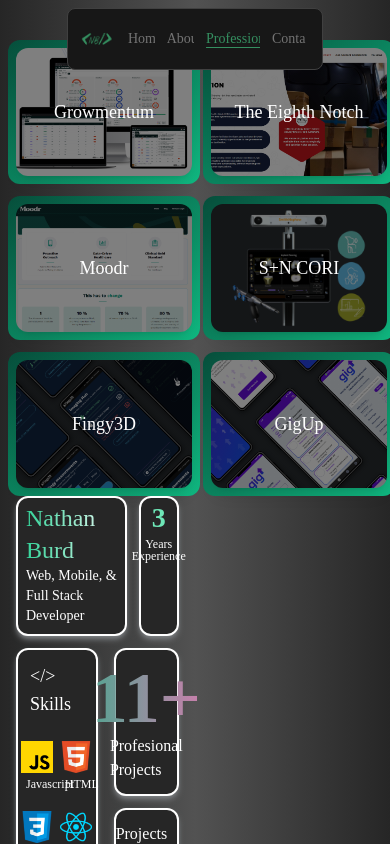
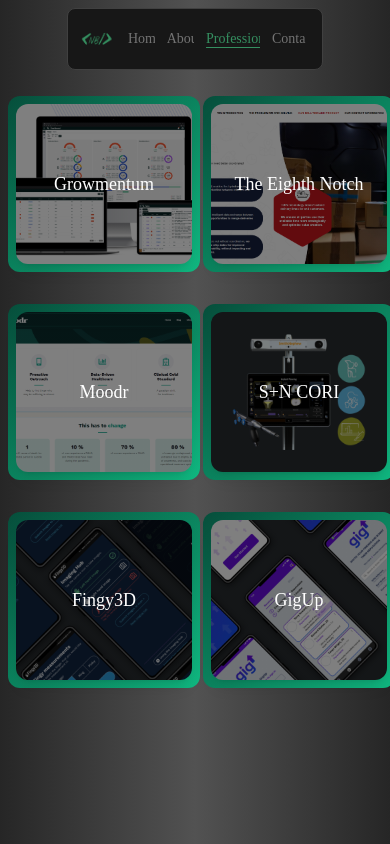
Before and after one commit to oNebzy/nathan-resume, a React (Create React App) app: page /MyWork in a window 390 px wide. Shown: the top 844 px of the page. Built offline with nearby package versions, Linux system fonts and the light colour scheme.

Commit message:
Reworked professional experience page for better UX on mobile

```diff
--- a/src/components/ProjectCard.jsx
+++ b/src/components/ProjectCard.jsx
@@ -56,7 +56,7 @@ export const ProjectCard = ({onClick, title, bgImage}) => {
         rotateX,
         transformStyle: "preserve-3d",
       }}
-      className="relative md:h-[15rem] md:w-[18rem] h-36 w-48 rounded-xl bg-gradient-to-br from-emerald-900 to-emerald-500 "
+      className="relative md:h-[15rem] md:w-[18rem] h-44 w-48 rounded-xl bg-gradient-to-br from-emerald-900 to-emerald-500 "
     >
       <div
         style={{
--- a/src/screens/ProfessionalScreen_Mobile.jsx
+++ b/src/screens/ProfessionalScreen_Mobile.jsx
@@ -0,0 +1,143 @@
+import React, { useState } from "react";
+import { AnimatePresence, motion, useIsPresent } from 'framer-motion';
+import { FloatingNavBar } from "../components/NavigationBar";
+import { ProjectCard } from "../components/ProjectCard"
+import AboutBento from "../bentoPages/AboutBento";
+import GrowmentumBento from "../bentoPages/GrowmentumBento";
+import T8nBento from "../bentoPages/T8nBento";
+import MoodrBento from "../bentoPages/MoodrBento";
+import GigUpBento from "../bentoPages/GigUpBento";
+import FingyBento from "../bentoPages/Fingy3DBento";
+import SNCoriBento from "../bentoPages/SNCoriBento";
+
+// project card bg images
+import GrowmentumBG from "../assets/projects/GrowmentumBG.png"
+import t8nBG from "../assets/projects/t8nBG.png"
+import MoodrBG from "../assets/projects/MoodrBG.png"
+import GigUpCard from "../assets/projects/GigUpCard.png"
+import FingyCard from "../assets/projects/FingyCard.png"
+import coriTest from "../assets/projects/coriTest.png"
+
+
+const Work = () => {
+
+  const [screenWidth, setScreenSize] = useState(window.innerWidth)
+
+  const updateScreenSize = () => {
+    setScreenSize(window.innerWidth)
+  }
+
+  const mobileThreshold = 768;
+  const isMobile = screenWidth < mobileThreshold
+
+  const isPresent = useIsPresent();
+
+  const [selectedProject, setSelectedProject] = useState(0);
+
+  const projectClicked = (id) => {
+    console.log(`clicked project:${id}`)
+    setSelectedProject(id)
+  }
+
+  const onProjectClose = () => {
+    setSelectedProject(0)
+  }
+
+  const renderProjectComponent = () => {
+    switch(selectedProject){
+      case 0:
+        return <AboutBento key="about"/>;
+      case 1:
+        return <GrowmentumBento key="growmentum" onClose={onProjectClose}/>
+      case 2:
+        return <T8nBento key="t8n" onClose={onProjectClose}/>
+      case 3:
+        return <MoodrBento key="moodr" onClose={onProjectClose}/>
+      case 4:
+        return <GigUpBento key="gigup" onClose={onProjectClose}/>
+      case 5:
+        return <FingyBento key="fingy" onClose={onProjectClose}/>
+      case 6:
+        return <SNCoriBento key="sncori" onClose={onProjectClose}/>
+      default:
+        return null
+
+    }
+  }
+
+  const CurrentBento = ({}) => {
+    return (
+      <div className="flex w-[50%]" id="ProjectContainer">
+        <AnimatePresence mode="wait">
+          {renderProjectComponent()}
+        </AnimatePresence>
+      </div>
+    );
+  };
+
+  const ProjectSection = ({}) => {
+    return (
+      <div className="md:w-[600px] w-full grid grid-cols-2 md:gap-x-16 md:gap-y-0 gap-y-3 md:ml-12 ml-2 pt-0 md:pt-[.7rem] ">
+        <ProjectCard onClick={() => projectClicked(1)} title="Growmentum" bgImage={GrowmentumBG}/>
+        <ProjectCard onClick={() => projectClicked(2)} title="The Eighth Notch" bgImage={t8nBG}/>
+        <ProjectCard onClick={() => projectClicked(3)} title="Moodr" bgImage={MoodrBG}/>
+        <ProjectCard onClick={() => projectClicked(6)} title="S+N CORI" bgImage={coriTest}/>
+        <ProjectCard onClick={() => projectClicked(5)} title="Fingy3D" bgImage={FingyCard}/>
+        <ProjectCard onClick={() => projectClicked(4)} title="GigUp" bgImage={GigUpCard}/>
+      </div>
+    );
+  }
+
+  useEffect(() => {
+    // Event listener for screen size changes
+    window.addEventListener('resize', updateScreenSize);
+
+    // Cleanup the event listener when the component unmounts
+    return () => {
+      window.removeEventListener('resize', updateScreenSize);
+    };
+  }, []);
+
+  return (
+    <div className="min-h-[100dvh] w-full bg-gradient-to-r from-neutral-800 via-neutral-600 to-neutral-800 overflow-hidden" >
+
+      <FloatingNavBar selectedTabId={1}/>
+
+      <div className="md:h-[100vh] h-fit flex md:flex-row flex-col bg-gradient-to-r from-neutral-800 via-neutral-600 to-neutral-800 md:pt-[5.5rem] pt-10">
+
+      {!isMobile ? (
+        <div>
+          {/* Project card section */}
+          <ProjectSection/>
+
+          {/* Divider section */}
+          <div className="md:flex hidden w-[7%] justify-center ">
+            <div className="w-[4px] h-[98%] bg-white"></div>
+          </div>
+
+          {/* Current bento section */}
+          <CurrentBento/>
+        </div>
+      ) : (
+        <div>
+
+        </div>
+      )}
+
+
+
+      </div>
+
+      <motion.div
+        initial={{ scaleX: 1 }}
+        animate={{ scaleX: 0, transition: { duration: 0.5, ease: "circOut" } }}
+        exit={{ scaleX: 1, transition: { duration: 0.5, ease: "circIn" } }}
+        style={{ originX: isPresent ? 0 : 1 }}
+        className="fixed top-0 left-0 right-0 bottom-0 bg-[#0C0C0D] z-20"
+      />
+
+    </div>
+  );
+};
+
+export default Work;
--- a/src/screens/Work.jsx
+++ b/src/screens/Work.jsx
@@ -1,4 +1,4 @@
-import React, { useState } from "react";
+import React, { useState, useEffect } from "react";
 import { AnimatePresence, motion, useIsPresent } from 'framer-motion';
 import { FloatingNavBar } from "../components/NavigationBar";
 import { ProjectCard } from "../components/ProjectCard"
@@ -21,17 +21,29 @@ import coriTest from "../assets/projects/coriTest.png"
 
 const Work = () => {
 
+  const [screenWidth, setScreenSize] = useState(window.innerWidth)
+
+  const updateScreenSize = () => {
+    setScreenSize(window.innerWidth)
+  }
+
+  const mobileThreshold = 768;
+  const isMobile = screenWidth < mobileThreshold
+
   const isPresent = useIsPresent();
 
   const [selectedProject, setSelectedProject] = useState(0);
+  const [isProjectSelected, setIsProjectSelected] = useState(false);
 
   const projectClicked = (id) => {
     console.log(`clicked project:${id}`)
     setSelectedProject(id)
+    setIsProjectSelected(true)
   }
 
   const onProjectClose = () => {
     setSelectedProject(0)
+    setIsProjectSelected(false)
   }
 
   const renderProjectComponent = () => {
@@ -56,41 +68,106 @@ const Work = () => {
     }
   }
 
+  const CurrentBento = () => {
     return (
-    <div className="min-h-[100dvh] w-full bg-gradient-to-r from-neutral-800 via-neutral-600 to-neutral-800 overflow-hidden" >
+      <div className="flex w-[50%]" id="ProjectContainer">
+        <AnimatePresence mode="wait">
+          {renderProjectComponent()}
+        </AnimatePresence>
+      </div>
+    );
+  };
 
-      <FloatingNavBar selectedTabId={1}/>
+  const MobileView = () => {
+    return (
+      <div className="w-full h-fit">
+        {isProjectSelected ? (
+          <CurrentBento/>
+        ) : (
+          <ProjectSectionMobile/>
+        )}
+      </div>
+    );
+  }
 
-      <div className="md:h-[100vh] h-fit flex md:flex-row flex-col bg-gradient-to-r from-neutral-800 via-neutral-600 to-neutral-800 md:pt-[5.5rem] pt-10">
-
-        {/* Project card section */}
-
+  const ProjectSection = () => {
+    return (
       <div className="md:w-[600px] w-full grid grid-cols-2 md:gap-x-16 md:gap-y-0 gap-y-3 md:ml-12 ml-2 pt-0 md:pt-[.7rem] ">
-
         <ProjectCard onClick={() => projectClicked(1)} title="Growmentum" bgImage={GrowmentumBG}/>
         <ProjectCard onClick={() => projectClicked(2)} title="The Eighth Notch" bgImage={t8nBG}/>
         <ProjectCard onClick={() => projectClicked(3)} title="Moodr" bgImage={MoodrBG}/>
         <ProjectCard onClick={() => projectClicked(6)} title="S+N CORI" bgImage={coriTest}/>
         <ProjectCard onClick={() => projectClicked(5)} title="Fingy3D" bgImage={FingyCard}/>
         <ProjectCard onClick={() => projectClicked(4)} title="GigUp" bgImage={GigUpCard}/>
+      </div>
+    );
+  }
 
+  const ProjectSectionMobile = () => {
+    return (
+      <AnimatePresence mode="wait">
+        <div className="w-full max-h-screen grid grid-cols-2 gap-y-8 ml-2">
+          {/* row 1 */}
+          <LeftFade delay={1} duration={1.8}>
+            <ProjectCard onClick={() => projectClicked(1)} title="Growmentum" bgImage={GrowmentumBG}/>
+          </LeftFade>
+          <RightFade delay={1} duration={1.8}>
+            <ProjectCard onClick={() => projectClicked(2)} title="The Eighth Notch" bgImage={t8nBG}/>
+          </RightFade>
+
+          {/* row 2 */}
+          <LeftFade delay={1.3} duration={1.8}>
+            <ProjectCard onClick={() => projectClicked(3)} title="Moodr" bgImage={MoodrBG}/>
+          </LeftFade>
+          <RightFade delay={1.3} duration={1.8}>
+            <ProjectCard onClick={() => projectClicked(6)} title="S+N CORI" bgImage={coriTest}/>
+          </RightFade>
+
+          {/* row 3 */}
+          <LeftFade delay={1.6} duration={1.8}>
+            <ProjectCard onClick={() => projectClicked(5)} title="Fingy3D" bgImage={FingyCard}/>
+          </LeftFade>
+          <RightFade delay={1.6} duration={1.8}>
+            <ProjectCard onClick={() => projectClicked(4)} title="GigUp" bgImage={GigUpCard}/>
+          </RightFade>
         </div>
+      </AnimatePresence>
+    )
+  }
+
+  useEffect(() => {
+    // Event listener for screen size changes
+    window.addEventListener('resize', updateScreenSize);
+
+    // Cleanup the event listener when the component unmounts
+    return () => {
+      window.removeEventListener('resize', updateScreenSize);
+    };
+  }, []);
+
+  return (
+    <div className="h-full w-full bg-gradient-to-r from-neutral-800 via-neutral-600 to-neutral-800 overflow-hidden" >
+
+      <FloatingNavBar selectedTabId={1}/>
+
+      {!isMobile ? (
+        <div className="md:h-[100vh] h-fit flex md:flex-row flex-col bg-gradient-to-r from-neutral-800 via-neutral-600 to-neutral-800 md:pt-[5.5rem] pt-10">
+          {/* Project card section */}
+          <ProjectSection/>
 
           {/* Divider section */}
           <div className="md:flex hidden w-[7%] justify-center ">
             <div className="w-[4px] h-[98%] bg-white"></div>
           </div>
 
-
-
           {/* Current bento section */}
-        <div className="flex w-[50%]" id="ProjectContainer">
-          <AnimatePresence mode="wait">
-            {renderProjectComponent()}
-          </AnimatePresence>
+          <CurrentBento/>
         </div>
-
+      ) : (
+        <div className="h-fit flex flex-col bg-gradient-to-r from-neutral-800 via-neutral-600 to-neutral-800 pt-24">
+          <MobileView/>
         </div>
+      )}
 
       <motion.div
         initial={{ scaleX: 1 }}
@@ -104,4 +181,31 @@ const Work = () => {
   );
 };
 
-export default Work
+export default Work;
+
+const RightFade = (props) => {
+  return (
+    <motion.div
+      className=''
+      style={{ willChange: 'transform' }}
+      initial={{opacity: 0, x: "30%"}}
+      exit={{opacity: 0, x: "30%", transition:{duration: props.duration, delay: props.delay}}}
+      animate={{opacity: 1, x: 0, transition:{duration: props.duration, delay: props.delay}}}
+    >
+      {props.children}
+    </motion.div>
+  );
+}
+const LeftFade = (props) => {
+  return (
+    <motion.div
+      className=''
+      style={{ willChange: 'transform' }}
+      initial={{opacity: 0, x: "-30%"}}
+      exit={{opacity: 0, x: "30%", transition:{duration: props.duration, delay: props.delay}}}
+      animate={{opacity: 1, x: 0, transition:{duration: props.duration, delay: props.delay}}}
+    >
+      {props.children}
+    </motion.div>
+  );
+}
```
Lines whose indentation alone changed are shown as unchanged.
